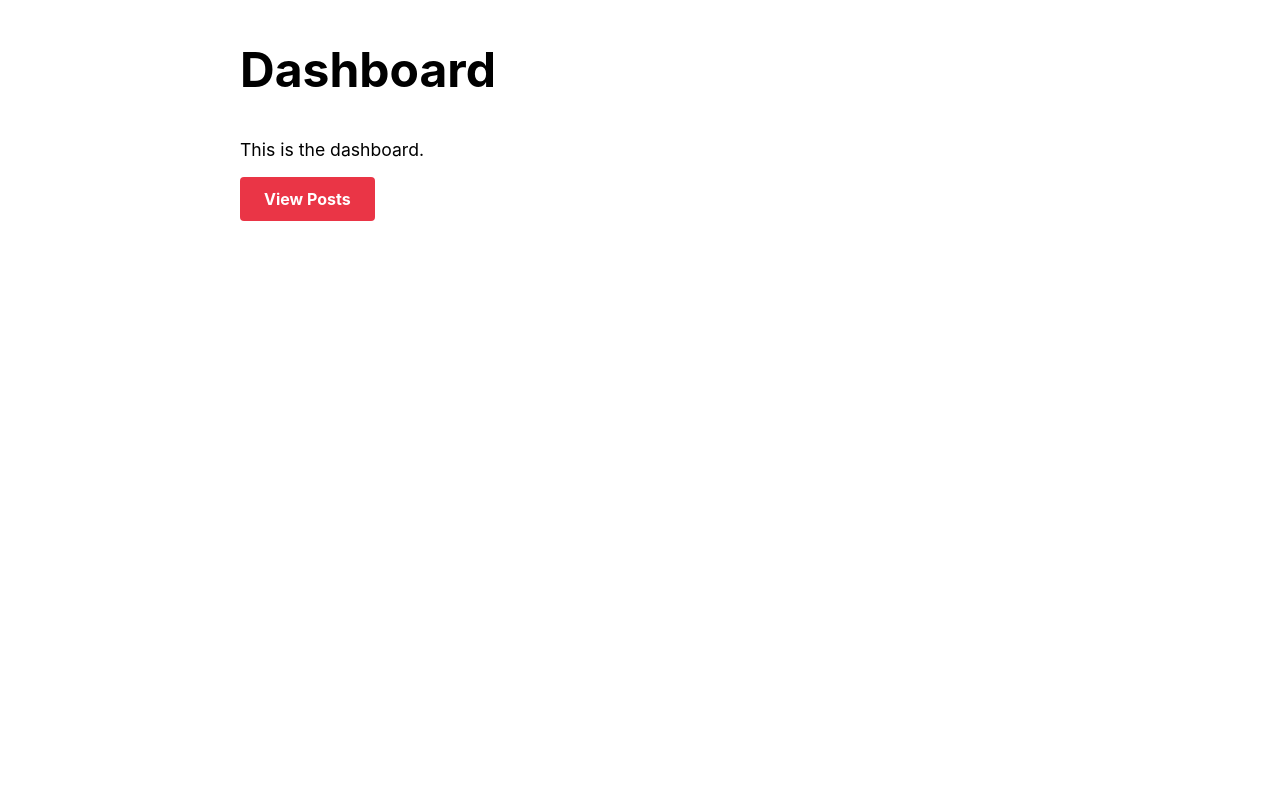
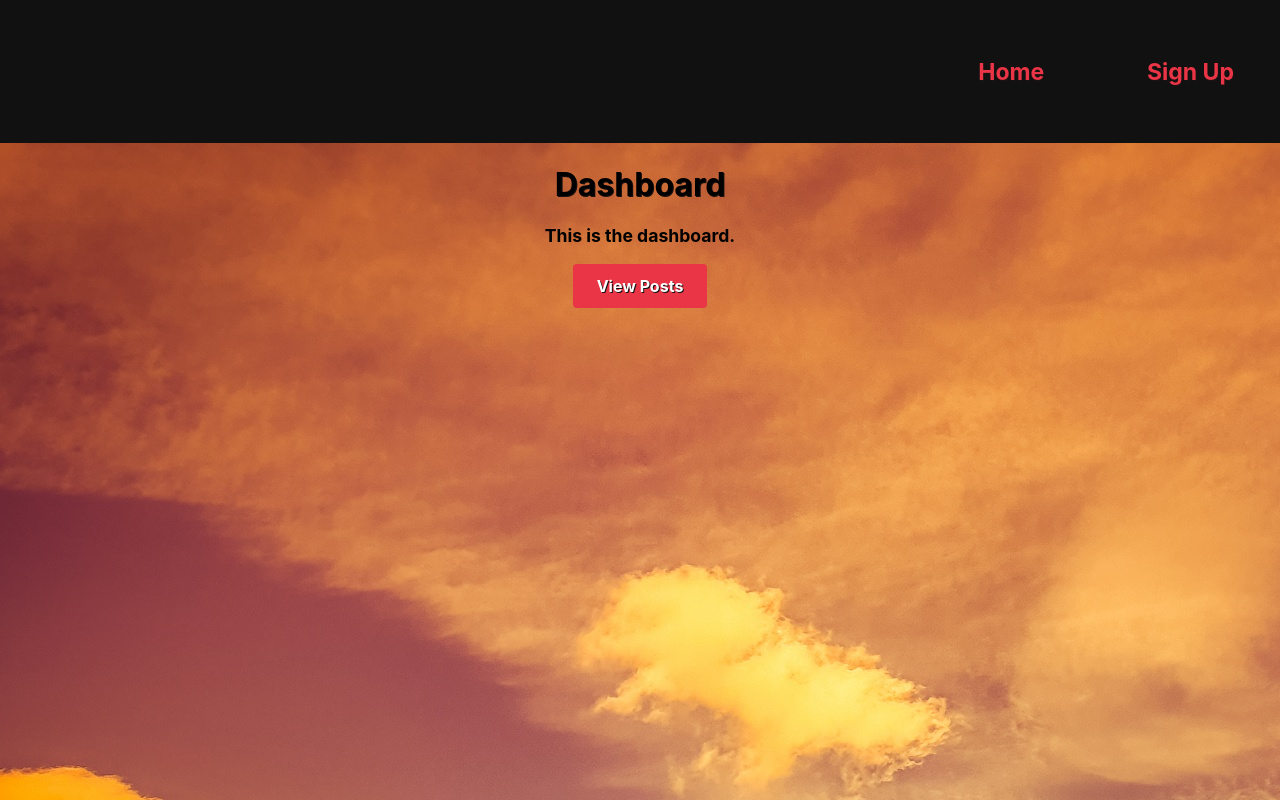
Before and after one commit to SoosheBot/Redux-Blog, a React (Create React App) app: page / in a window 1280 px wide. Built offline with nearby package versions, Linux system fonts and the light colour scheme.

Commit message:
begin styling and prep for login functionality

```diff
--- a/src/App.css
+++ /dev/null
@@ -1,38 +0,0 @@
-.App {
-  text-align: center;
-}
-
-.App-logo {
-  height: 40vmin;
-  pointer-events: none;
-}
-
-@media (prefers-reduced-motion: no-preference) {
-  .App-logo {
-    animation: App-logo-spin infinite 20s linear;
-  }
-}
-
-.App-header {
-  background-color: #282c34;
-  min-height: 100vh;
-  display: flex;
-  flex-direction: column;
-  align-items: center;
-  justify-content: center;
-  font-size: calc(10px + 2vmin);
-  color: white;
-}
-
-.App-link {
-  color: #61dafb;
-}
-
-@keyframes App-logo-spin {
-  from {
-    transform: rotate(0deg);
-  }
-  to {
-    transform: rotate(360deg);
-  }
-}
--- a/src/App.js
+++ b/src/App.js
@@ -10,8 +10,10 @@ import DashboardPage from './pages/DashboardPage'
 import PostsPage from './pages/PostsPage'
 import SinglePostPage from './pages/SinglePostPage'
 
+
 const App = () => {
   return (
+
     <Router>
       <Switch>
         <Route exact path="/" component={DashboardPage} />
@@ -23,4 +25,4 @@ const App = () => {
   )
 }
 
-export default App
+export default App;
--- a/src/index.css
+++ b/src/index.css
@@ -1,8 +1,10 @@
+
 body {
   margin: 0;
   font-family: -apple-system, BlinkMacSystemFont, sans-serif;
   -webkit-font-smoothing: antialiased;
   -moz-osx-font-smoothing: grayscale;
+
 }
 
 p {
--- a/src/pages/DashboardPage.js
+++ b/src/pages/DashboardPage.js
@@ -1,14 +1,23 @@
-import React from 'react'
+import React from 'react';
 import { Link } from 'react-router-dom'
 
+import StyledDash from '../styles/StyledDash';
+
 const DashboardPage = () => (
-  <section>
+  <StyledDash>
+    <nav>
+      <Link to="/">Home</Link>
+      <Link to="/signup">Sign Up</Link>
+      </nav>
     <h1>Dashboard</h1>
     <p>This is the dashboard.</p>
     <Link to="/posts" className="button">
       View Posts
     </Link>
-  </section>
+  </StyledDash>
+
 )
 
+
+
 export default DashboardPage
--- a/src/pages/PostsPage.js
+++ b/src/pages/PostsPage.js
@@ -26,7 +26,7 @@ const PostsPage = ({ dispatch, loading, posts, hasErrors }) => {
     <section>
       <h1>Posts</h1>
       {renderPosts()}
-      <Link to="/">Back to Home...</Link>
+      <Link to="/dashboard">Back to Dashboard...</Link>
     </section>
   );
 };
--- /dev/null
+++ b/src/styles/StyledDash.js
@@ -0,0 +1,51 @@
+import styled from "styled-components";
+
+import backgroundImg from "../images/backgroundImg.png";
+
+const StyledDash = styled.div`
+  text-align:center;
+  height: 100vh;
+  text-shadow: 1px 1px #181212;
+  display: block;
+  width: 100%;
+  background-image: url(${backgroundImg});
+
+  nav {
+    display: flex;
+    justify-content: flex-end;
+    align-items: center;
+    a {
+      width: 10%;
+      padding: 2%;
+      text-decoration: none;
+      text-shadow: 1px 2px #181212;
+      font-size: 1.8vw;
+      font-weight: bold;
+      text-align: center;
+      &:hover {
+        color: #e8964a;
+      }
+      @media (max-width: 500px) {
+        font-size: 0.5rem;
+        display: flex;
+        flex-direction: column;
+      }
+      @media (max-width: 825px) {
+        font-size: 1rem;
+      }
+    }
+  }
+
+  p {
+    text-shadow:none;
+    font-weight:bold;
+  }
+  .button {
+    &:hover {
+      background-color: #181212;
+      color: #e8964a;
+    }
+  }
+`;
+
+export default StyledDash;
```
Also changed, not shown: src/styles/Background.js (deleted, +0 -23 lines), src/images/backgroundImg.png (renamed from src/images/backgroundImg.jpg), 1 other file (tests, documents, lock files or other folders).
